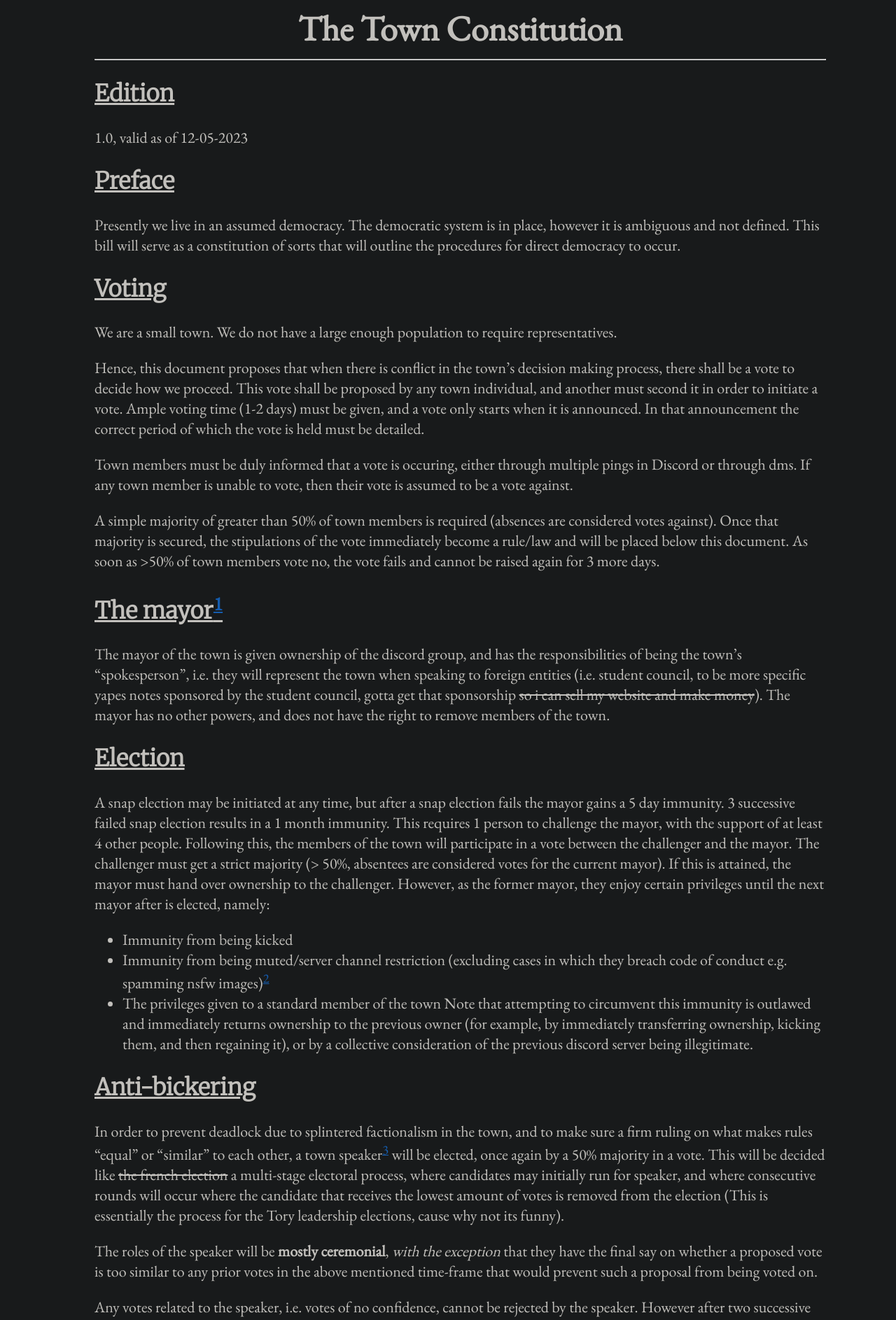
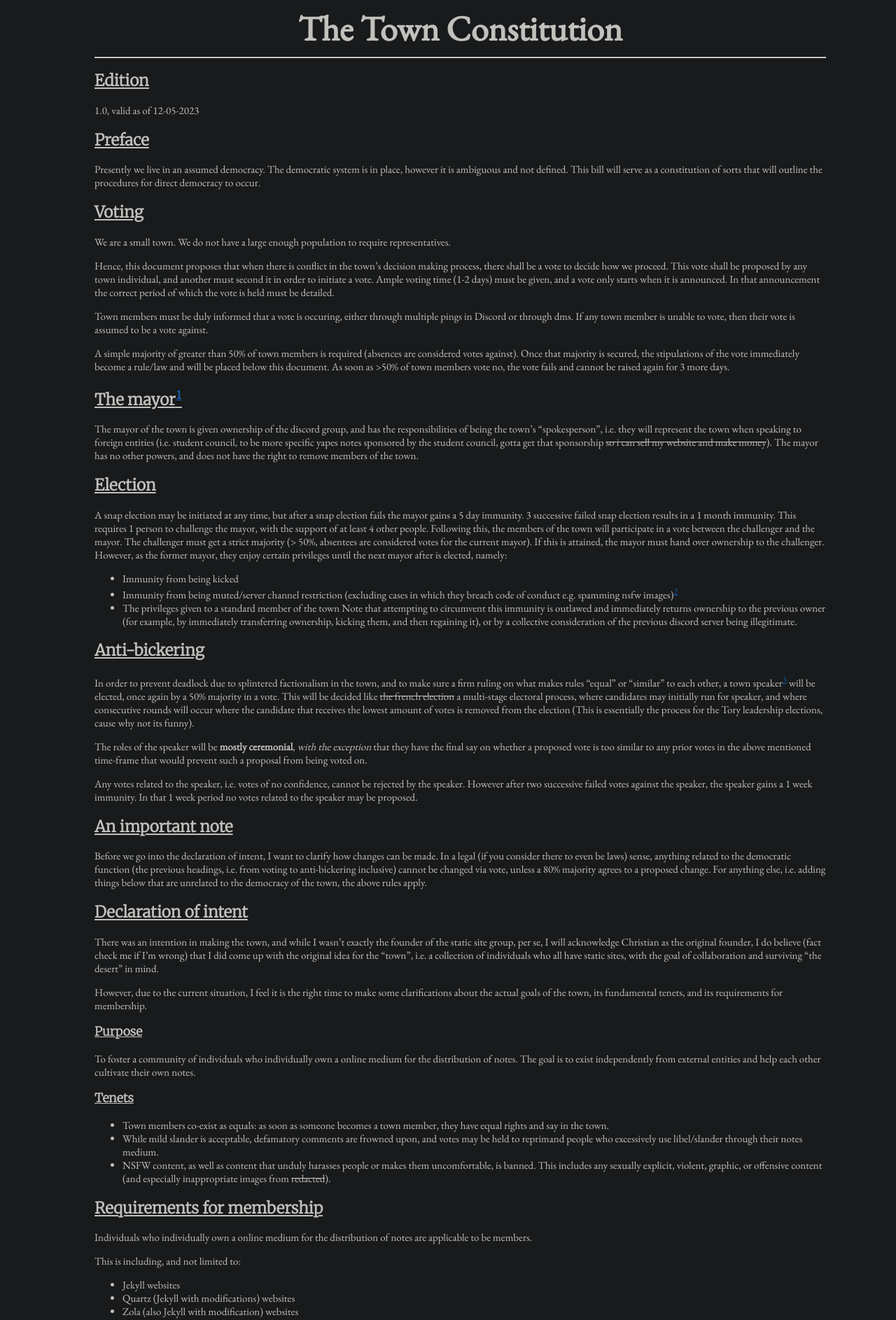
Before and after one commit to the-tOOMwn/constitution.toomwn.xyz, a Jekyll site: the page built from index.md, in a window 1280 px wide. Shown: the top 1886 px of the page at 70% size. Built offline with Jekyll 4.4.1, drawn with Linux system fonts in a browser that asks for light colours; some web fonts are replaced.

Commit message:
jafjdsnjnnajsd

```diff
--- a/assets/base.css
+++ b/assets/base.css
@@ -47,7 +47,7 @@ body {
 
     margin-left: 50px;
     margin-right: 50px;
-    font-size: 22px;
+    font-size: 15px;
 
     margin-bottom: 60px;
 
```
